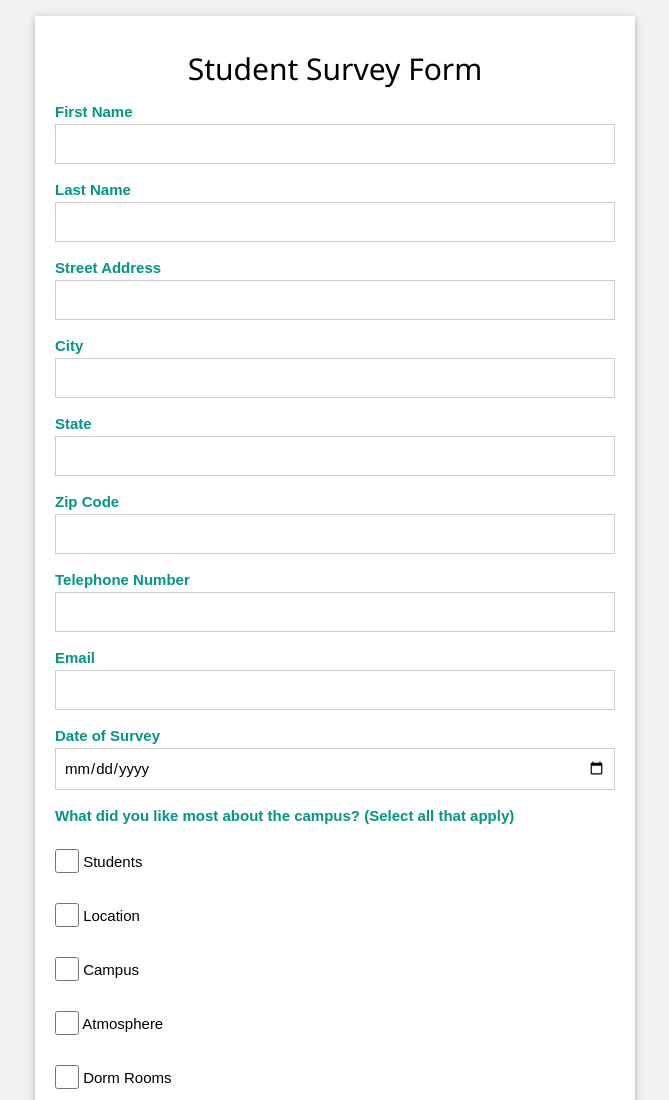
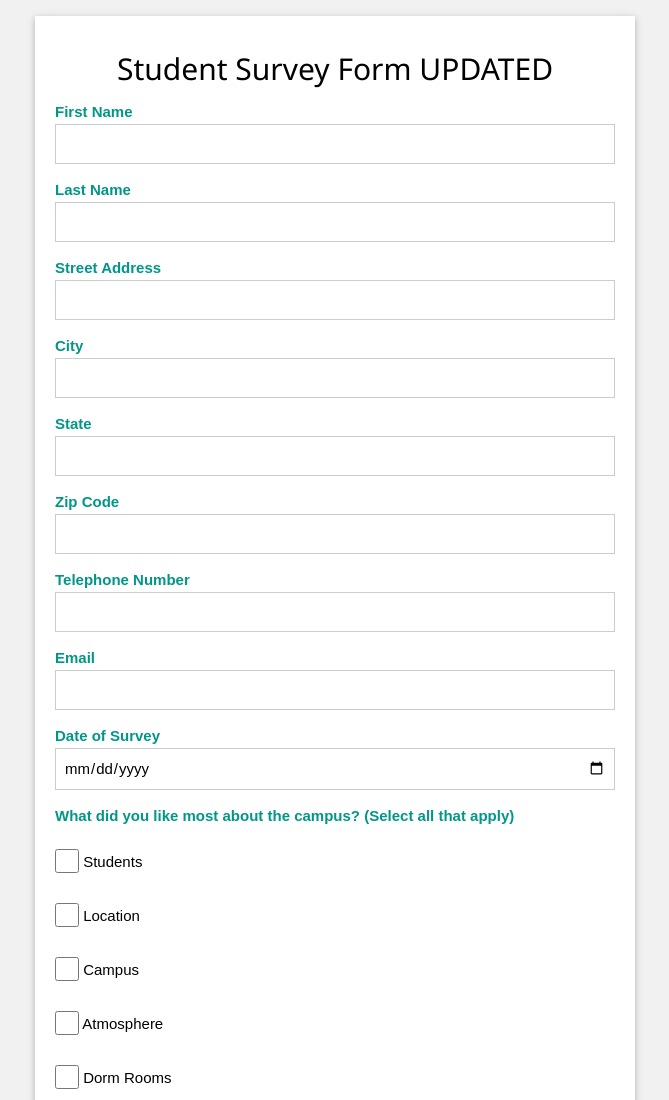
Before and after one commit to mohitmarvania/Assignment2-CS645, a plain HTML site: page index.html in a window 1280 px wide. Shown: the top 1100 px of the page, without its empty margins (305-974 px from the left). Drawn offline with nearby package versions, Linux system fonts and the light colour scheme.

Commit message:
Update index.html

```diff
--- a/index.html
+++ b/index.html
@@ -14,7 +14,7 @@
 <body class="w3-light-grey">
 
     <div class="w3-container w3-card w3-white w3-margin-top container">
-        <h2 class="w3-center">Student Survey Form</h2>
+        <h2 class="w3-center">Student Survey Form UPDATED</h2>
         <form action="#" method="post">
 
             <label class="w3-text-teal"><b>First Name</b></label>
```
